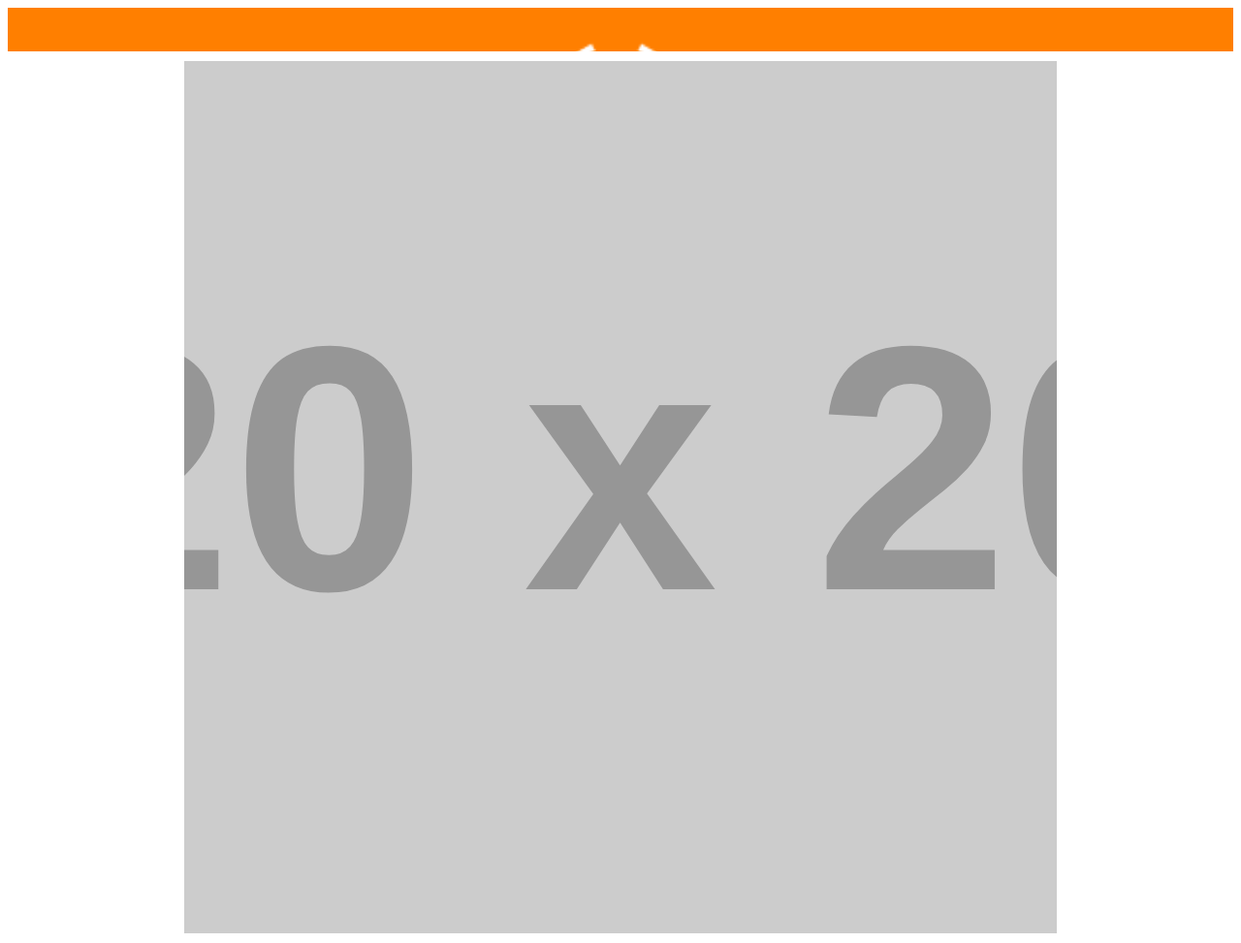
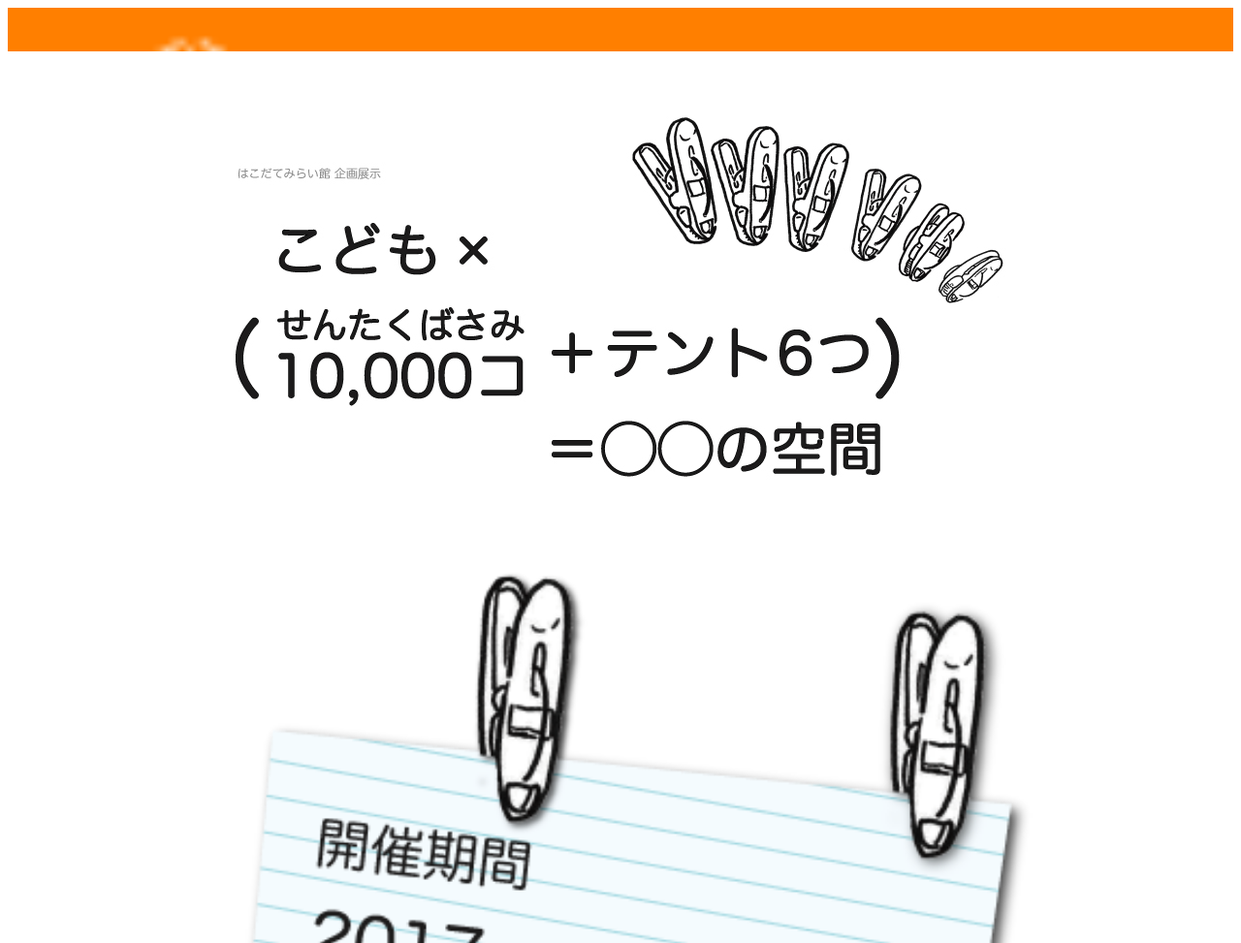
Before and after one commit to FutureCenterHakodate/eventPage-sentakubasami, a WordPress theme: template page-sentaku.php in a window 1280 px wide. Shown: the top 973 px of the page at 97% size. Run offline with PHP 8.4 and a stand-in for WordPress, Linux system fonts and the light colour scheme; the site name, menu and one post (Sample post) are stand-ins, and other content is empty; grey boxes labelled with a size stand in for pictures from a placeholder-image service; some libraries are stand-ins or nearby versions; some web fonts are replaced.

Commit message:
logo width--
Logo img Re

```diff
--- a/page-sentaku.php
+++ b/page-sentaku.php
@@ -10,13 +10,13 @@
 
 <header>
 	<!-- ここにヘッダー用画像 -->
-	<img src=<?php echo get_template_directory_uri();?>/img/001.png width="100px" height="auto" alt="">
+	<img src=<?php echo get_template_directory_uri();?>/img/LogoFCH.png width="100px" height="auto" alt="">
 </header>
 
 <!-- 要素ここから -->
 
 <div id="head" class="container">
-	<img src="http://placehold.jp/20/ece8fc/545454/900x400.png?text=mainvisual" alt="mainvisual">
+	<img src=<?php echo get_template_directory_uri();?>/img/TopImg.jpg alt="mainvisual">
 </div>
 <!-- ローカルの画像テスト用予備
 <div id="head" class="container">
@@ -24,7 +24,7 @@
 </div>
 -->
 <div id="holdtime" class="container">
-	<img src="" alt="ふせん">
+	<img src=<?php echo get_template_directory_uri();?>/img/TopDate.png alt="ふせん">
 </div>
 
 <div class="container">
```
Also changed, not shown: img/LogoFCH.png (added).
